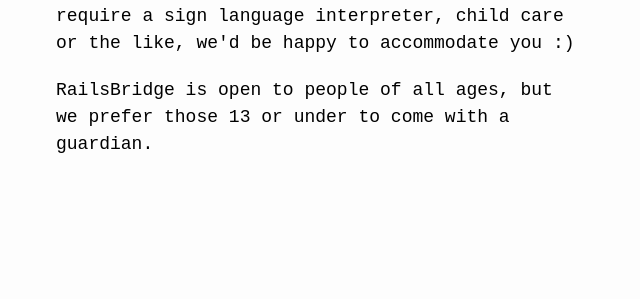
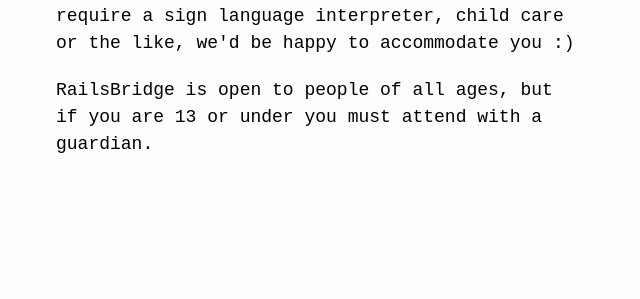
Before and after one commit to railsbridgewgtn/website, a Jekyll site: the page built from index.html, in a window 1280 px wide. Shown: the part 2910-3209 px from the top of the page, without its empty margins (321-961 px from the left). Built offline with Jekyll 4.4.1, drawn with Linux system fonts in a browser that asks for light colours; some web fonts are replaced.

Commit message:
13 or under must attend with guardian

```diff
--- a/index.html
+++ b/index.html
@@ -11,7 +11,7 @@
   <h3 class="faq">Who is this for?</h3>
   <p>This is primarily for women and non-binary peoples who are beginners to coding and want to try it out and see what it’s all about. We welcome Māori and Pasifika, those in LGBTQIA+ communities, and any who are underrepresented in tech. We’re here to support YOU!</p>
   <p>The venue is wheelchair accessible. If you require a sign language interpreter, child care or the like, we'd be happy to accommodate you :)</p>
-  <p>RailsBridge is open to people of all ages, but we prefer those 13 or under to come with a guardian.</p>
+  <p>RailsBridge is open to people of all ages, but if you are 13 or under you must attend with a guardian.</p>
 </div>
 
 <div class="content-text">
```
